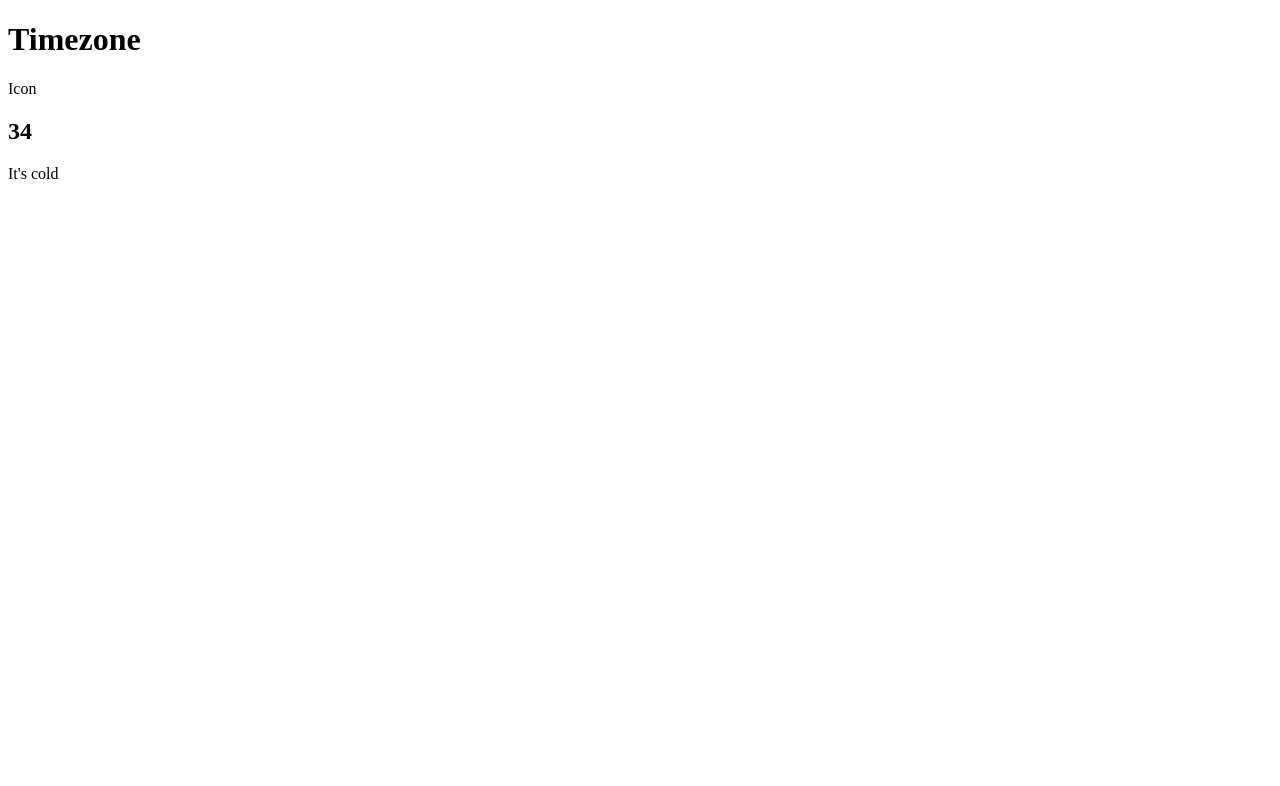
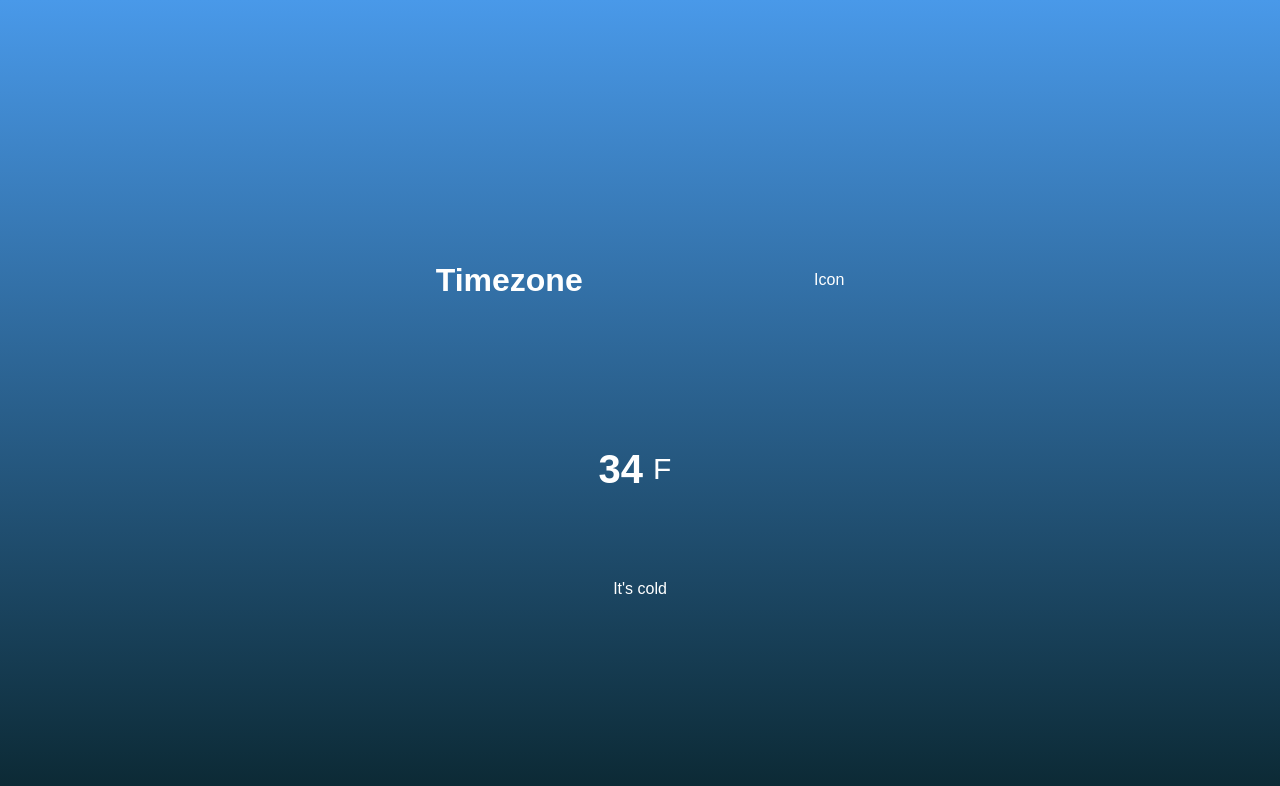
Before and after one commit to JScislewski/javascript-weather-app, a plain HTML site: page index.html in a window 1280 px wide. Drawn offline with Linux system fonts and the light colour scheme.

Commit message:
Add stylesheet

```diff
--- a/index.html
+++ b/index.html
@@ -3,6 +3,7 @@
   <head>
     <meta charset="UTF-8" />
     <meta name="viewport" content="width=device-width, initial-scale=1.0" />
+    <link rel="stylesheet" href="./style.css" />
     <title>Weather app</title>
   </head>
   <body>
@@ -11,8 +12,12 @@
       <p>Icon</p>
     </div>
     <div class="temperature">
-      <h2 class="degree">34</h2>
+      <div class="degree-section">
+        <h2 class="degree">34</h2>
+        <span>F</span>
+      </div>
       <div class="temperature-description">It's cold</div>
     </div>
+    <script src="app.js"></script>
   </body>
 </html>
--- a/style.css
+++ b/style.css
@@ -0,0 +1,38 @@
+* {
+  margin: 0;
+  padding: 0;
+  box-sizing: border-box;
+}
+body {
+  height: 100vh;
+  display: flex;
+  justify-content: center;
+  flex-direction: column;
+  align-items: center;
+  background: linear-gradient(#4999e9, #0b2832);
+  font-family: sans-serif;
+  color: white;
+}
+.location,
+.temperature {
+  height: 30vh;
+  width: 50%;
+  display: flex;
+  justify-content: space-around;
+  align-items: center;
+}
+.temperature {
+  flex-direction: column;
+}
+.degree-section {
+  display: flex;
+  align-items: center;
+  cursor: pointer;
+}
+.degree-section span {
+  margin: 10px;
+  font-size: 30px;
+}
+.degree-section h2 {
+  font-size: 40px;
+}
```
Also changed, not shown: 1 other file.
